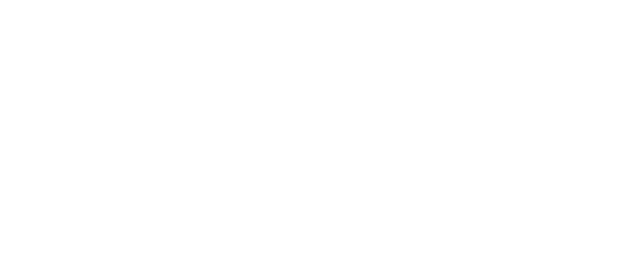
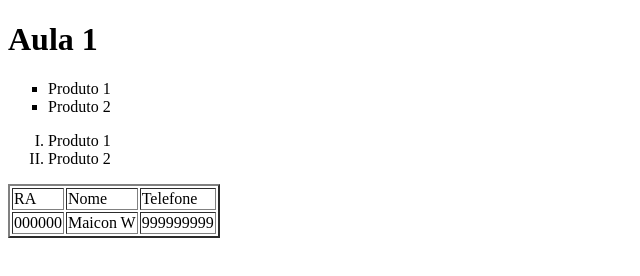
Before and after one commit to MaiconWS/GranTiete, a plain HTML site: page index.html in a window 1280 px wide. Shown: the whole page, without its empty margins (0-640 px from the left). Drawn offline with Linux system fonts and the light colour scheme.

Commit message:
Explicação inicial Aula 1

```diff
--- a/index.html
+++ b/index.html
@@ -3,9 +3,35 @@
 <head>
     <meta charset="UTF-8">
     <meta name="viewport" content="width=device-width, initial-scale=1.0">
-    <title>Maicon Willian</title>
+    <title>Aula 1</title>
 </head>
 <body>
+    <h1>Aula 1</h1>
+    <ul type="square">
+        <li>Produto 1</li>
+        <li>Produto 2</li>
+    </ul>
+    <ol type="I">
+        <li>Produto 1</li>
+        <li>Produto 2</li>
+    </ol>
+    <table border="2">
+        <thead>
+            <tr>
+                <td>RA</td>
+                <td>Nome</td>
+                <td>Telefone</td>
+            </tr>
+        </thead>
+        <tbody>
+            <tr>
+                <td>000000</td>
+                <td>Maicon W</td>
+                <td>999999999</td>
+            </tr>
+        </tbody>
+    </table>
+
 
 </body>
 </html>
```
